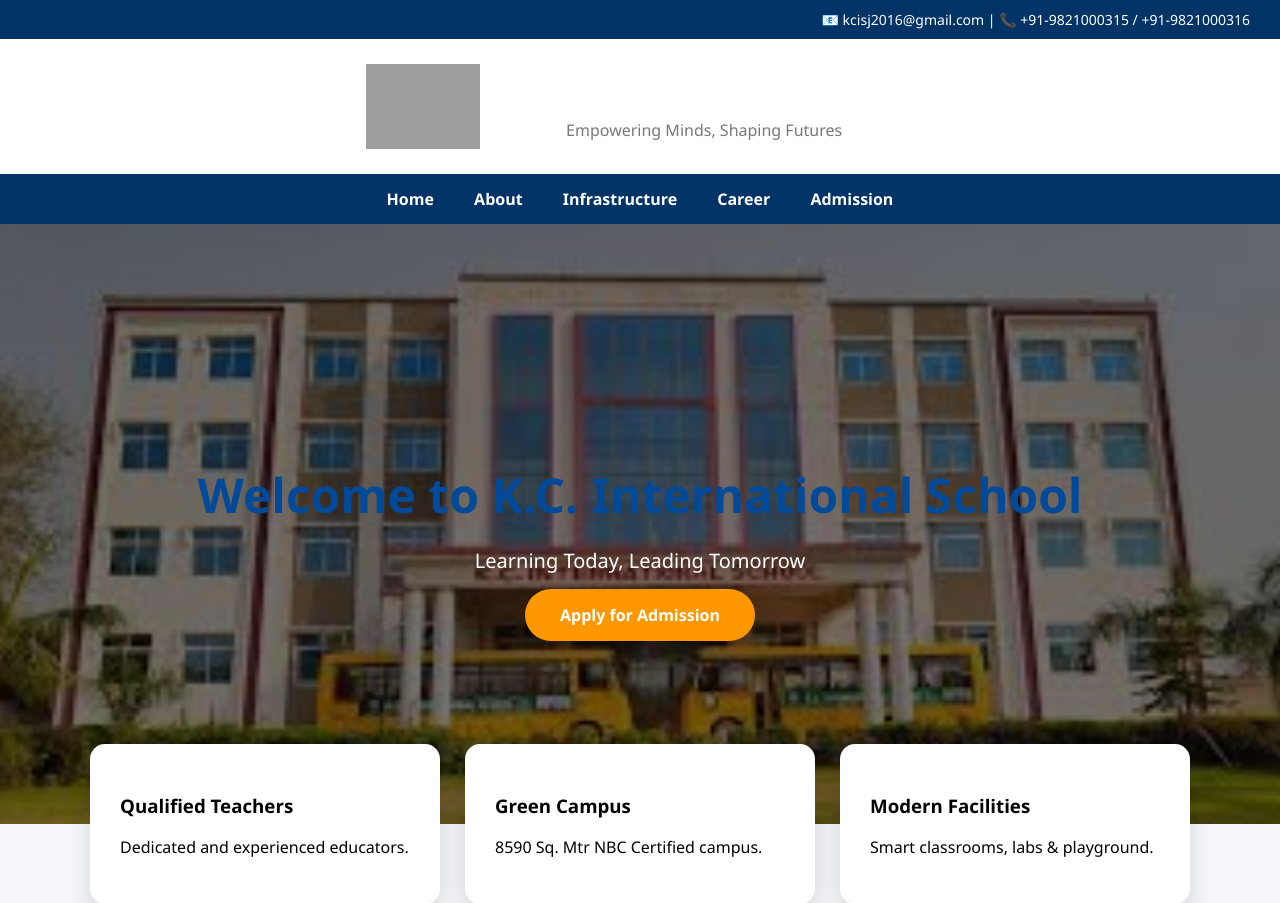
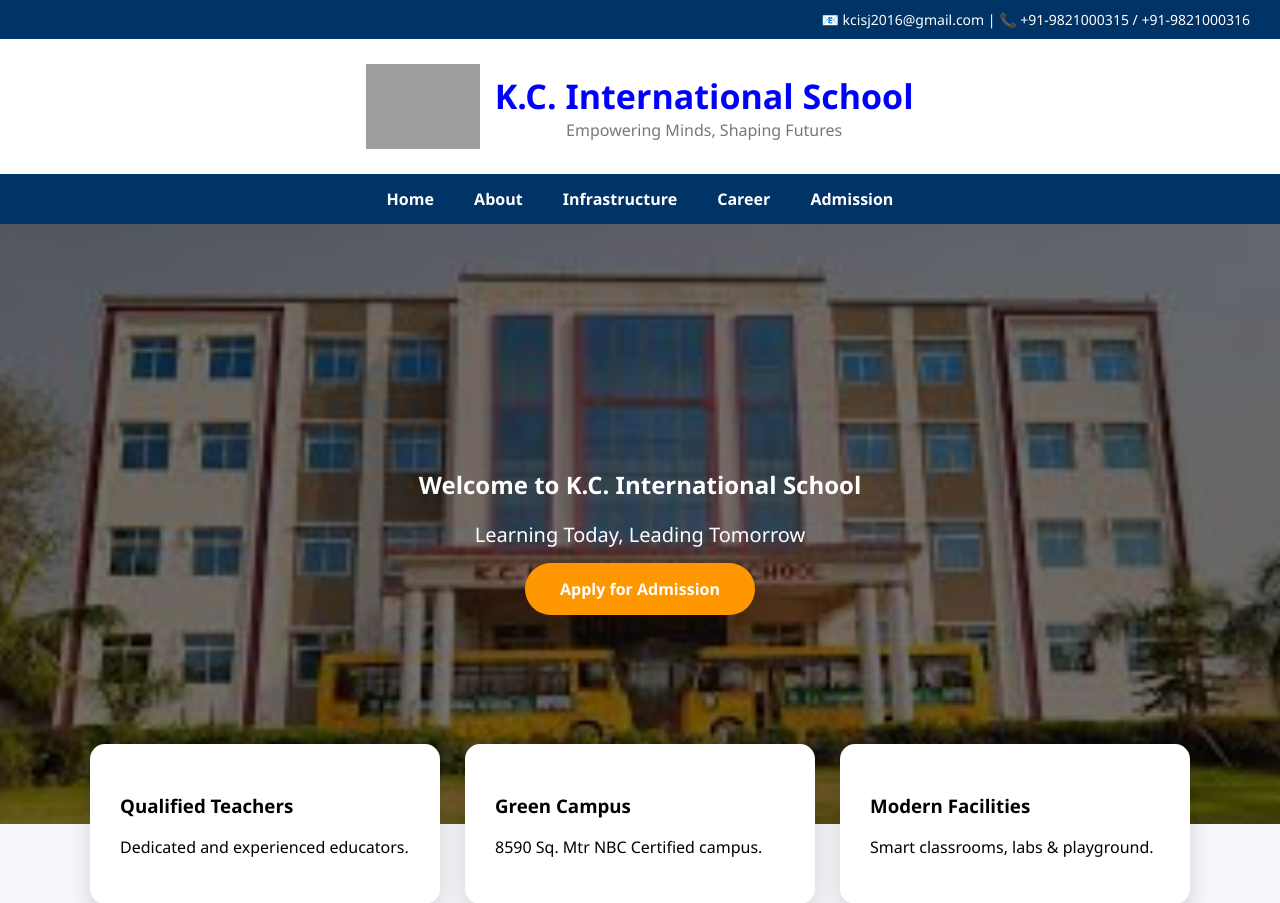
Before and after one commit to bhartiarvind2525-web/kcis-website, a Flask app: page / in a window 1280 px wide. Shown: the top 903 px of the page. Run offline with Flask 3, Linux system fonts and the light colour scheme; grey boxes are pictures that could not be loaded.

Commit message:
Update home.html

```diff
--- a/templates/home.html
+++ b/templates/home.html
@@ -17,7 +17,7 @@
 <header style="display:flex; justify-content:center; align-items:center; background:white; padding:25px;">
 <img src="{{ url_for('static', filename='school_logo.png') }}" style="height:85px; margin-right:15px;">
 <div>
-<h1 style="margin:0; color: white; font-size:34px;">K.C. International School</h1>
+<h1 style="margin:0; color: blue; font-size:34px;">K.C. International School</h1>
 <p style="margin:0; color:#777;">Empowering Minds, Shaping Futures</p>
 </div>
 </header>
@@ -44,7 +44,7 @@ text-align:center;
 color:white;
 ">
 <div>
-<h2 style="font-size:48px; margin-bottom:15px;">Welcome to K.C. International School</h2>
+<h2 style="color: white;">Welcome to K.C. International School</h2>
 <p style="font-size:20px; margin-bottom:30px;">Learning Today, Leading Tomorrow</p>
 <a href="/admission" style="
 background:#ff9800;
```
